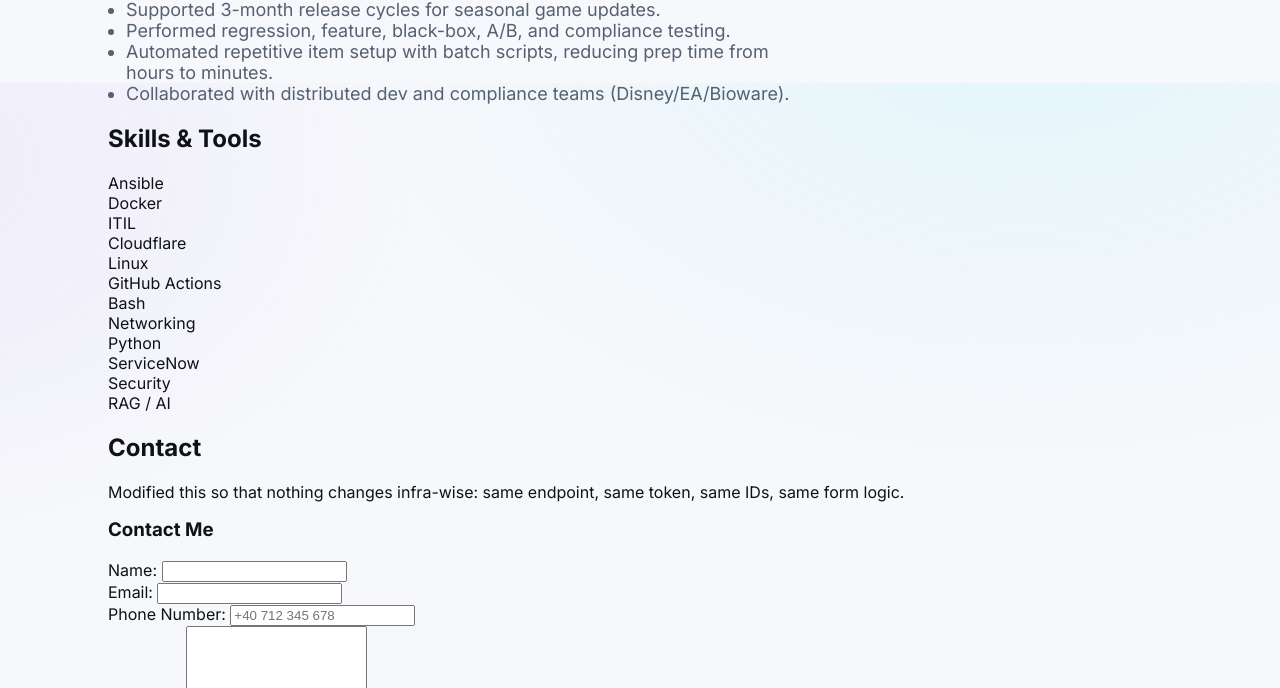
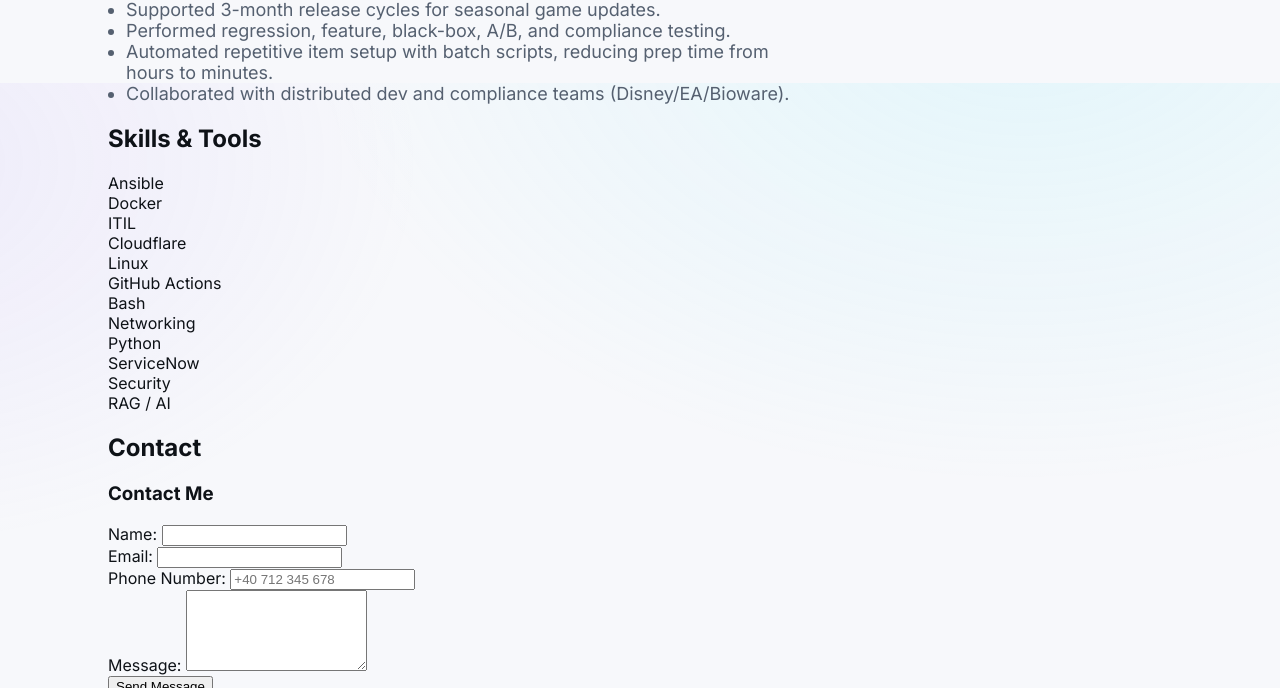
Before and after one commit to raduhhr/secure-contact-form, a plain HTML site: page index.html in a window 1280 px wide. Shown: the part 2317-3005 px from the top of the page. Drawn offline with Linux system fonts and the light colour scheme.

Commit message:
Update index.html

```diff
--- a/index.html
+++ b/index.html
@@ -389,7 +389,7 @@
       <div class="wrap">
         <h2 class="section-title">Contact</h2>
         <div class="contact">
-          <p>Modified this so that nothing changes infra-wise: same endpoint, same token, same IDs, same form logic.</p>
+
 
           <div id="contact-form-slot">
             <div class="contact-form">
```
